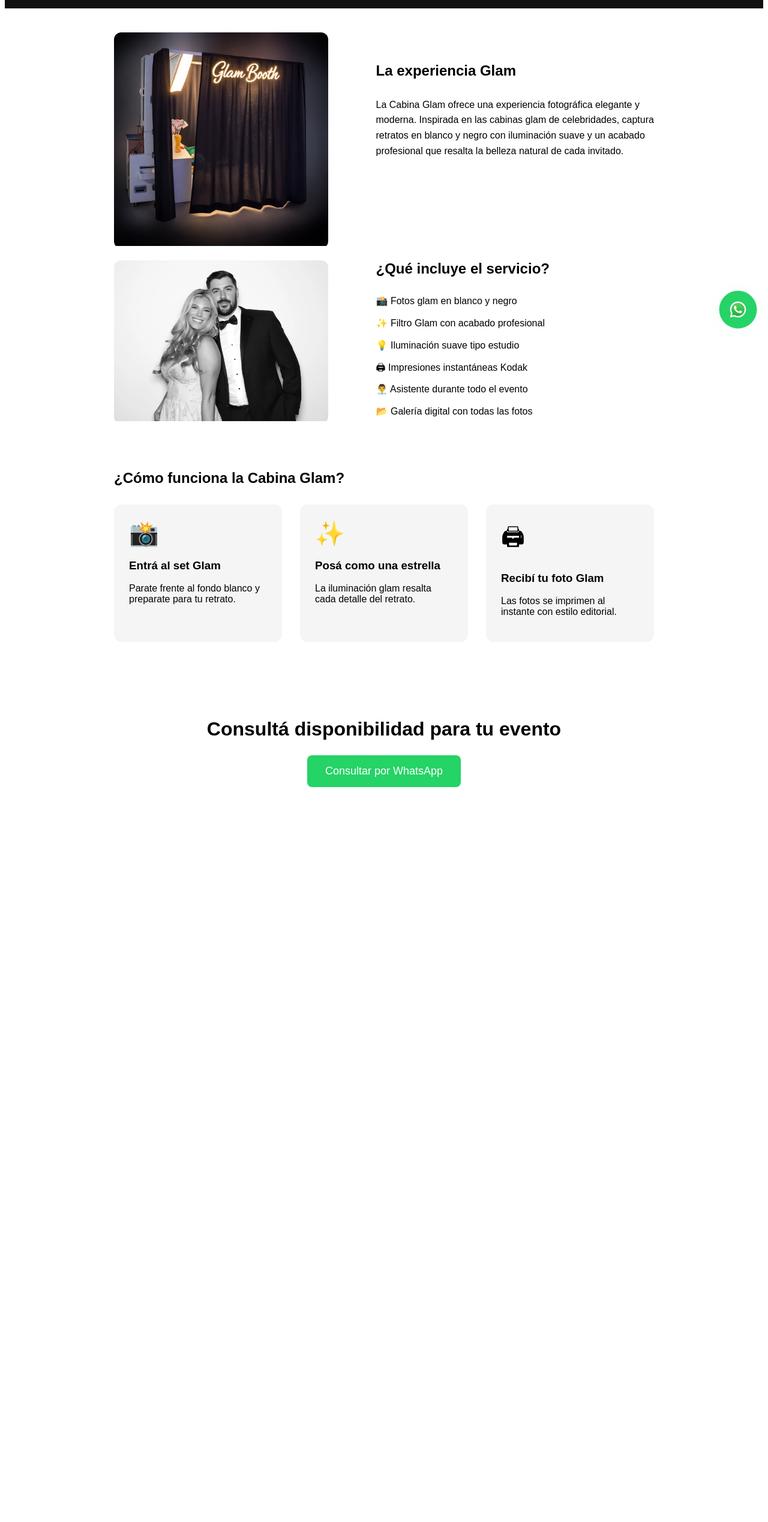
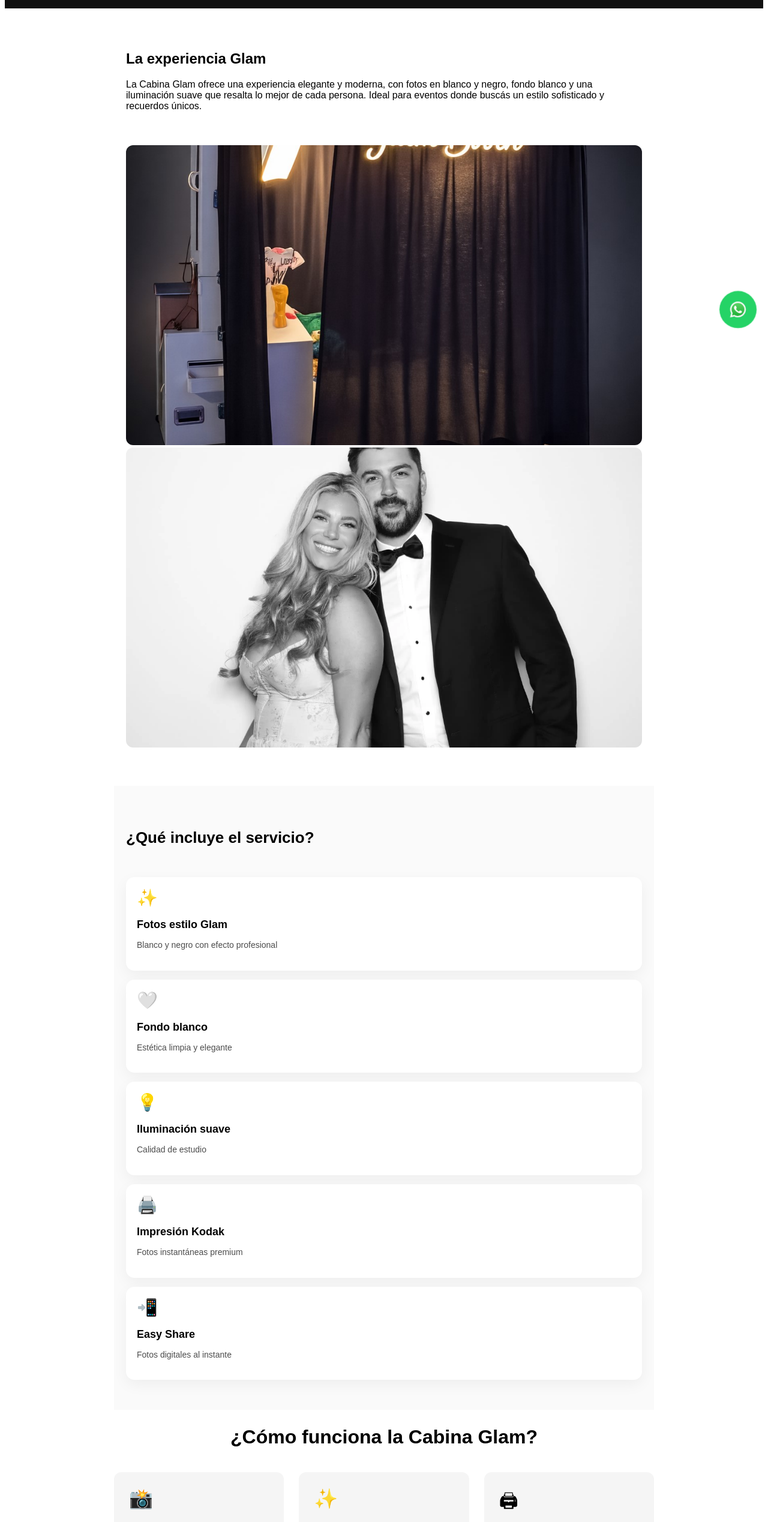
Before and after one commit to dsalaberry-lacabina/Lacabinaeventos, a Next.js app: page /cabina-glam in a window 1280 px wide. Shown: the part 234-2771 px from the top of the page at 60% size. Before the commit the page ends 1614 px from the top, so only its background shows below. Built offline with nearby package versions, Linux system fonts and the light colour scheme.

Commit message:
responsive de memory y glam

```diff
--- a/app/cabina-glam/page.tsx
+++ b/app/cabina-glam/page.tsx
@@ -1,159 +1,109 @@
 "use client";
 
-import ServicePage from "../../components/ServicePage"
+import ServicePage from "../../components/ServicePage";
 
-export default function CabinaGlamPage() {
+export default function GlamPage() {
   return (
     <ServicePage
       title="Cabina Glam"
-      subtitle="Fotos elegantes en blanco y negro con estilo editorial"
+      subtitle="Fotos elegantes en blanco y negro con estilo profesional"
     >
 
-      <div
-        style={{
-          display: "grid",
-          gridTemplateColumns: "1fr 1.3fr",
-          gap: "80px",
-          alignItems: "start"
-        }}
-      >
+      {/* TEXTO */}
+      <section className="intro-text-block">
+        <h2>La experiencia Glam</h2>
 
-        {/* FOTOS */}
-        <div
-          style={{
-            display: "flex",
-            flexDirection: "column",
-            gap: "20px"
-          }}
-        >
+        <p>
+          La Cabina Glam ofrece una experiencia elegante y moderna, con fotos en blanco y negro,
+          fondo blanco y una iluminación suave que resalta lo mejor de cada persona.
+          Ideal para eventos donde buscás un estilo sofisticado y recuerdos únicos.
+        </p>
+      </section>
 
-          <div style={{ overflow: "hidden", borderRadius: "12px" }}>
-            <img
-              src="/servicios/glam1.jpg"
-              style={{
-                width: "100%",
-                transition: "transform 0.4s ease"
-              }}
-              onMouseEnter={(e) =>
-                (e.currentTarget.style.transform = "scale(1.05)")
+      {/* FOTOS */}
+      <section className="gallery-block">
+        <div className="gallery-grid">
+          <img src="/servicios/glam1.jpg" />
+          <img src="/servicios/glam2.jpg" />
+        </div>
+      </section>
+
+      {/* INCLUDES */}
+      <section className="includes">
+        <div className="includes-container">
+
+          <h2>¿Qué incluye el servicio?</h2>
+
+          <div className="includes-grid">
+            {[
+              {
+                icon: "✨",
+                title: "Fotos estilo Glam",
+                text: "Blanco y negro con efecto profesional"
+              },
+              {
+                icon: "🤍",
+                title: "Fondo blanco",
+                text: "Estética limpia y elegante"
+              },
+              {
+                icon: "💡",
+                title: "Iluminación suave",
+                text: "Calidad de estudio"
+              },
+              {
+                icon: "🖨️",
+                title: "Impresión Kodak",
+                text: "Fotos instantáneas premium"
+              },
+              {
+                icon: "📲",
+                title: "Easy Share",
+                text: "Fotos digitales al instante"
               }
-              onMouseLeave={(e) =>
-                (e.currentTarget.style.transform = "scale(1)")
-              }
-            />
-          </div>
-
-          <div style={{ overflow: "hidden", borderRadius: "12px" }}>
-            <img
-              src="/servicios/glam2.jpg"
-              style={{
-                width: "100%",
-                transition: "transform 0.4s ease"
-              }}
-              onMouseEnter={(e) =>
-                (e.currentTarget.style.transform = "scale(1.05)")
-              }
-              onMouseLeave={(e) =>
-                (e.currentTarget.style.transform = "scale(1)")
-              }
-            />
+            ].map((item, i) => (
+              <div key={i} className="card">
+                <div className="icon">{item.icon}</div>
+                <h3>{item.title}</h3>
+                <p>{item.text}</p>
+              </div>
+            ))}
           </div>
 
         </div>
+      </section>
 
-        {/* TEXTO */}
-        <div style={{ marginTop: "30px" }}>
+      {/* COMO FUNCIONA */}
+      <section className="how">
+        <div className="how-container">
 
-          <h2 style={{ marginBottom: "30px" }}>
-            La experiencia Glam
-          </h2>
+          <h2>¿Cómo funciona la Cabina Glam?</h2>
 
-          <p style={{ fontSize: "16px", lineHeight: "1.6" }}>
-            La Cabina Glam ofrece una experiencia fotográfica elegante y moderna.
-            Inspirada en las cabinas glam de celebridades, captura retratos en
-            blanco y negro con iluminación suave y un acabado profesional que
-            resalta la belleza natural de cada invitado.
-          </p>
+          <div className="how-grid">
 
-          {/* QUE INCLUYE */}
-          <div style={{ marginTop: "170px" }}>
+            <div className="how-card">
+              <div className="icon">📸</div>
+              <h3>Posá frente a cámara</h3>
+              <p>Nos ubicamos frente al fondo blanco listo para la foto</p>
+            </div>
 
-            <h2>¿Qué incluye el servicio?</h2>
+            <div className="how-card">
+              <div className="icon">✨</div>
+              <h3>Captura profesional</h3>
+              <p>Iluminación perfecta y efecto glam automático</p>
+            </div>
 
-            <div style={{ marginTop: "30px", fontSize: "16px", lineHeight: "1.3" }}>
-
-              <p>📸 Fotos glam en blanco y negro</p>
-              <p>✨ Filtro Glam con acabado profesional</p>
-              <p>💡 Iluminación suave tipo estudio</p>
-              <p>🖨 Impresiones instantáneas Kodak</p>
-              <p>👨‍💼 Asistente durante todo el evento</p>
-              <p>📂 Galería digital con todas las fotos</p>
-
+            <div className="how-card">
+              <div className="icon">🖨</div>
+              <h3>Recibí tu foto</h3>
+              <p>Impresión instantánea lista para llevar</p>
             </div>
 
           </div>
 
         </div>
-
-      </div>
-
-
-      {/* COMO FUNCIONA */}
-      <div style={{ marginTop: "70px" }}>
-
-        <h2 style={{ marginBottom: "30px" }}>
-          ¿Cómo funciona la Cabina Glam?
-        </h2>
-
-        <div
-          style={{
-            display: "grid",
-            gridTemplateColumns: "repeat(auto-fit,minmax(220px,1fr))",
-            gap: "30px",
-            marginTop: "30px"
-          }}
-        >
-
-          <div
-            style={{
-              padding: "25px",
-              borderRadius: "12px",
-              background: "#f5f5f5"
-            }}
-          >
-            <div style={{ fontSize: "40px", marginBottom: "10px" }}>📸</div>
-            <h3>Entrá al set Glam</h3>
-            <p>Parate frente al fondo blanco y preparate para tu retrato.</p>
-          </div>
-
-          <div
-            style={{
-              padding: "25px",
-              borderRadius: "12px",
-              background: "#f5f5f5"
-            }}
-          >
-            <div style={{ fontSize: "40px", marginBottom: "10px" }}>✨</div>
-            <h3>Posá como una estrella</h3>
-            <p>La iluminación glam resalta cada detalle del retrato.</p>
-          </div>
-
-          <div
-            style={{
-              padding: "25px",
-              borderRadius: "12px",
-              background: "#f5f5f5"
-            }}
-          >
-            <div style={{ fontSize: "40px", marginBottom: "10px" }}>🖨</div>
-            <h3>Recibí tu foto Glam</h3>
-            <p>Las fotos se imprimen al instante con estilo editorial.</p>
-          </div>
-
-        </div>
-
-      </div>
+      </section>
 
     </ServicePage>
-  )
+  );
 }
--- a/app/cabina/page.tsx
+++ b/app/cabina/page.tsx
@@ -24,7 +24,6 @@ export default function CabinaPage() {
       {/* FOTOS */}
       <section className="gallery-block">
         <div className="gallery-grid">
-          <img src="/servicios/cabina.jpg" />
           <img src="/servicios/cabina1.jpg" />
           <img src="/servicios/cabina2.jpg" />
         </div>
@@ -41,7 +40,7 @@ export default function CabinaPage() {
               {
                 icon: "📸",
                 title: "Fotos ilimitadas",
-                text: "Capturas sin límite durante todo el evento con cámara profesional Nikon"
+                text: "Capturas sin límite durante el tiempo contratado con cámara profesional Nikon"
               },
               {
                 icon: "🖨️",
--- a/components/ServicePage.tsx
+++ b/components/ServicePage.tsx
@@ -168,6 +168,100 @@ export default function ServicePage({
             line-height: 1.4;
           }
 
+          .portal {
+            padding: 20px 20px;
+            text-align: center;
+            background: #111;
+            color: white;
+          }
+
+          .portal-container {
+            max-width: 700px;
+            margin: 0 auto;
+          }
+
+          .portal h2 {
+            font-size: 32px;
+            margin-bottom: 15px;
+          }
+
+          .portal p {
+            font-size: 16px;
+            opacity: 0.8;
+            margin-bottom: 25px;
+          }
+
+          .portal-btn {
+            display: inline-block;
+            padding: 14px 28px;
+            background: white;
+            color: black;
+            border-radius: 8px;
+            text-decoration: none;
+            font-weight: 600;
+            transition: 0.3s;
+          }
+
+          .portal-btn:hover {
+            transform: scale(1.05);
+          }
+
+        /* SECCION */
+          .audio-demo {
+            padding: 80px 20px;
+            background: #0d0d0d;
+            color: white;
+            text-align: center;
+          }
+
+          .audio-container {
+            max-width: 600px;
+            margin: 0 auto;
+          }
+
+          .audio-demo h2 {
+            font-size: 32px;
+            margin-bottom: 10px;
+          }
+
+          .audio-demo p {
+            opacity: 0.7;
+            margin-bottom: 30px;
+          }
+
+          /* LISTA */
+          .audio-list {
+            display: flex;
+            flex-direction: column;
+            gap: 20px;
+          }
+
+          /* CARD */
+          .audio-card {
+            background: #1a1a1a;
+            padding: 18px;
+            border-radius: 12px;
+            text-align: left;
+            transition: 0.3s;
+          }
+
+          .audio-card:hover {
+            background: #222;
+          }
+
+          /* TITULO */
+          .audio-title {
+            font-size: 14px;
+            margin-bottom: 10px;
+            opacity: 0.8;
+          }
+
+          /* PLAYER */
+          .audio-card audio {
+            width: 100%;
+            filter: invert(1) grayscale(1); /* 🔥 estilo oscuro */
+          }
+
         /* MOBILE */
         /* 📱 MOBILE */
           @media (max-width: 768px) {
```
Also changed, not shown: app/memory-phone/page.tsx (+111 -61 lines).
